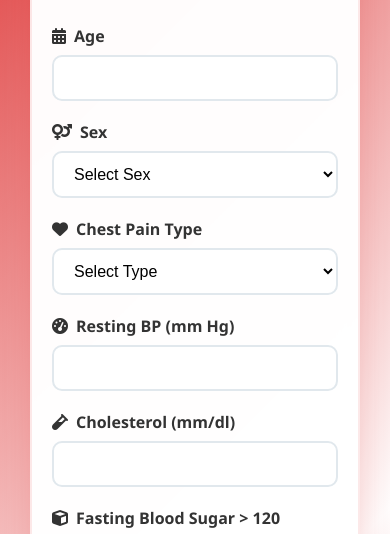
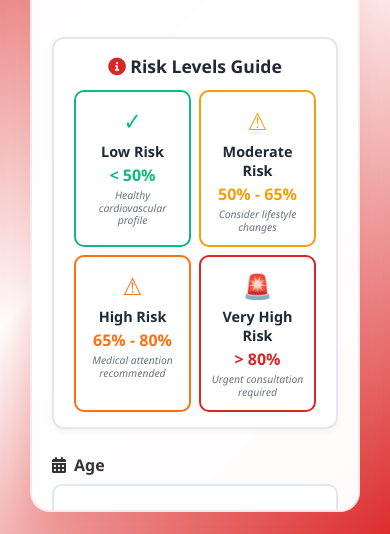
Before and after one commit to krishn-cc/Heart-Faliure-prediction, a plain HTML site: page templates/index.html in a window 390 px wide. Shown: the part 290-824 px from the top of the page. Drawn offline with Linux system fonts and the light colour scheme.

Commit message:
Add risk levels guide with color-coded indicators and improve theme consistency

```diff
--- a/templates/index.html
+++ b/templates/index.html
@@ -28,7 +28,9 @@
             box-shadow: 0 20px 40px rgba(220, 38, 38, 0.2);
             padding: 40px;
             max-width: 800px;
+            max-height: 90vh;
             width: 100%;
+            overflow-y: auto;
             backdrop-filter: blur(10px);
             border: 2px solid rgba(220, 38, 38, 0.1);
         }
@@ -138,6 +140,31 @@
             display: block;
         }
 
+        /* Risk Level Color Coding */
+        .result-container.risk-low {
+            background: linear-gradient(135deg, #d1fae5 0%, #10b981 100%);
+            color: #064e3b;
+            border: 3px solid #10b981;
+        }
+
+        .result-container.risk-moderate {
+            background: linear-gradient(135deg, #fef3c7 0%, #f59e0b 100%);
+            color: #78350f;
+            border: 3px solid #f59e0b;
+        }
+
+        .result-container.risk-high {
+            background: linear-gradient(135deg, #fed7aa 0%, #f97316 100%);
+            color: #7c2d12;
+            border: 3px solid #f97316;
+        }
+
+        .result-container.risk-very-high {
+            background: linear-gradient(135deg, #fecaca 0%, #dc2626 100%);
+            color: white;
+            border: 3px solid #dc2626;
+        }
+
         @keyframes slideUp {
             from {
                 opacity: 0;
@@ -207,11 +234,6 @@
             100% { transform: rotate(360deg); }
         }
 
-        .risk-low { background: linear-gradient(135deg, #ffffff 0%, #fef2f2 100%); color: #dc2626; }
-        .risk-moderate { background: linear-gradient(135deg, #fef2f2 0%, #fecaca 100%); color: #b91c1c; }
-        .risk-high { background: linear-gradient(135deg, #fecaca 0%, #dc2626 100%); color: white; }
-        .risk-very-high { background: linear-gradient(135deg, #dc2626 0%, #b91c1c 100%); color: white; }
-
         .info-cards {
             display: grid;
             grid-template-columns: repeat(auto-fit, minmax(200px, 1fr));
@@ -220,12 +242,19 @@
         }
 
         .info-card {
-            background: linear-gradient(135deg, #ffffff 0%, #fef2f2 100%);
+            background: white;
             padding: 20px;
             border-radius: 12px;
             text-align: center;
             color: #333;
-            border: 1px solid rgba(220, 38, 38, 0.1);
+            border: 2px solid #e5e7eb;
+            transition: all 0.3s ease;
+        }
+
+        .info-card:hover {
+            border-color: #dc2626;
+            transform: translateY(-5px);
+            box-shadow: 0 10px 25px rgba(220, 38, 38, 0.15);
         }
 
         .info-card i {
@@ -247,6 +276,134 @@
             display: block;
         }
 
+        /* Risk Guide Styles */
+        .risk-guide {
+            background: white;
+            border-radius: 12px;
+            padding: 15px 20px;
+            margin-bottom: 25px;
+            border: 2px solid #e5e7eb;
+            display: block !important;
+            visibility: visible !important;
+            box-shadow: 0 2px 8px rgba(0, 0, 0, 0.05);
+        }
+
+        .risk-guide h3 {
+            font-size: 1.1em;
+            margin-bottom: 12px;
+            color: #1f2937;
+        }
+
+        .risk-levels {
+            display: grid;
+            grid-template-columns: repeat(4, 1fr);
+            gap: 10px;
+            margin-top: 10px;
+        }
+
+        .risk-level-card {
+            padding: 12px 8px;
+            border-radius: 10px;
+            text-align: center;
+            transition: transform 0.3s ease, box-shadow 0.3s ease;
+            border: 2px solid;
+            background: white;
+        }
+
+        .risk-level-card:hover {
+            transform: translateY(-3px);
+            box-shadow: 0 6px 15px rgba(0, 0, 0, 0.15);
+        }
+
+        .level-low {
+            border-color: #10b981;
+        }
+
+        .level-low:hover {
+            background: #ecfdf5;
+        }
+
+        .level-moderate {
+            border-color: #f59e0b;
+        }
+
+        .level-moderate:hover {
+            background: #fffbeb;
+        }
+
+        .level-high {
+            border-color: #f97316;
+        }
+
+        .level-high:hover {
+            background: #fff7ed;
+        }
+
+        .level-very-high {
+            border-color: #dc2626;
+        }
+
+        .level-very-high:hover {
+            background: #fef2f2;
+        }
+
+        .level-icon {
+            font-size: 1.5em;
+            margin-bottom: 5px;
+        }
+
+        .level-low .level-icon {
+            color: #10b981;
+        }
+
+        .level-moderate .level-icon {
+            color: #f59e0b;
+        }
+
+        .level-high .level-icon {
+            color: #f97316;
+        }
+
+        .level-very-high .level-icon {
+            color: #dc2626;
+        }
+
+        .level-title {
+            font-weight: 700;
+            font-size: 0.9em;
+            color: #1f2937;
+            margin-bottom: 3px;
+        }
+
+        .level-range {
+            font-weight: 600;
+            font-size: 1em;
+            margin-bottom: 3px;
+        }
+
+        .level-low .level-range {
+            color: #10b981;
+        }
+
+        .level-moderate .level-range {
+            color: #f59e0b;
+        }
+
+        .level-high .level-range {
+            color: #f97316;
+        }
+
+        .level-very-high .level-range {
+            color: #dc2626;
+        }
+
+        .level-desc {
+            font-size: 0.7em;
+            color: #6b7280;
+            font-style: italic;
+            line-height: 1.2;
+        }
+
         @media (max-width: 768px) {
             .form-container {
                 grid-template-columns: 1fr;
@@ -256,6 +413,15 @@
                 margin: 10px;
                 padding: 20px;
             }
+
+            .risk-levels {
+                grid-template-columns: repeat(2, 1fr);
+                gap: 8px;
+            }
+
+            .level-desc {
+                font-size: 0.65em;
+            }
         }
     </style>
 </head>
@@ -264,6 +430,39 @@
         <div class="header">
             <h1><i class="fas fa-heartbeat"></i> Heart Failure Prediction</h1>
             <p>Advanced AI-powered cardiovascular risk assessment</p>
+        </div>
+
+        <!-- Risk Levels Guide -->
+        <div class="risk-guide">
+            <h3 style="text-align: center;">
+                <i class="fas fa-info-circle" style="color: #dc2626;"></i> Risk Levels Guide
+            </h3>
+            <div class="risk-levels">
+                <div class="risk-level-card level-low">
+                    <div class="level-icon">✓</div>
+                    <div class="level-title">Low Risk</div>
+                    <div class="level-range">&lt; 50%</div>
+                    <div class="level-desc">Healthy cardiovascular profile</div>
+                </div>
+                <div class="risk-level-card level-moderate">
+                    <div class="level-icon">⚠</div>
+                    <div class="level-title">Moderate Risk</div>
+                    <div class="level-range">50% - 65%</div>
+                    <div class="level-desc">Consider lifestyle changes</div>
+                </div>
+                <div class="risk-level-card level-high">
+                    <div class="level-icon">⚠</div>
+                    <div class="level-title">High Risk</div>
+                    <div class="level-range">65% - 80%</div>
+                    <div class="level-desc">Medical attention recommended</div>
+                </div>
+                <div class="risk-level-card level-very-high">
+                    <div class="level-icon">🚨</div>
+                    <div class="level-title">Very High Risk</div>
+                    <div class="level-range">&gt; 80%</div>
+                    <div class="level-desc">Urgent consultation required</div>
+                </div>
+            </div>
         </div>
 
         <form id="predictionForm">
@@ -488,6 +687,18 @@
 
             // Animate probability bar
             const probability = result.probability;
+
+            // Set probability bar color based on risk level
+            if (result.risk_level === 'Low Risk') {
+                probabilityFill.style.background = 'linear-gradient(90deg, #10b981, #059669)';
+            } else if (result.risk_level === 'Moderate Risk') {
+                probabilityFill.style.background = 'linear-gradient(90deg, #f59e0b, #d97706)';
+            } else if (result.risk_level === 'High Risk') {
+                probabilityFill.style.background = 'linear-gradient(90deg, #f97316, #ea580c)';
+            } else {
+                probabilityFill.style.background = 'linear-gradient(90deg, #dc2626, #b91c1c)';
+            }
+
             setTimeout(() => {
                 probabilityFill.style.width = probability + '%';
                 probabilityText.textContent = `Heart Disease Probability: ${probability.toFixed(1)}%`;
```
Also changed, not shown: 1 other file.
